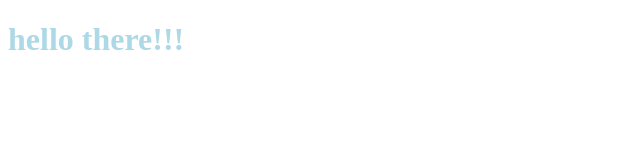
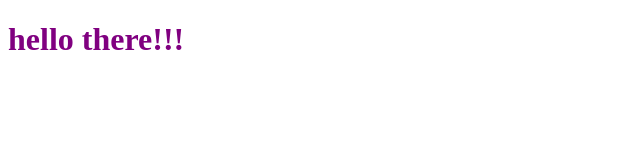
Before and after one commit to slyunicorn/web-assignment, a plain HTML site: page index.html in a window 1280 px wide. Shown: the whole page, without its empty margins (0-640 px from the left). Drawn offline with Linux system fonts and the light colour scheme.

```diff
--- a/index.html
+++ b/index.html
@@ -12,7 +12,7 @@
 </head>
 <body>
 
-	<h1>hello there!!!</h1>
+	<h1 style="color:purple">hello there!!!</h1>
 
 </body>
 </html>
```
